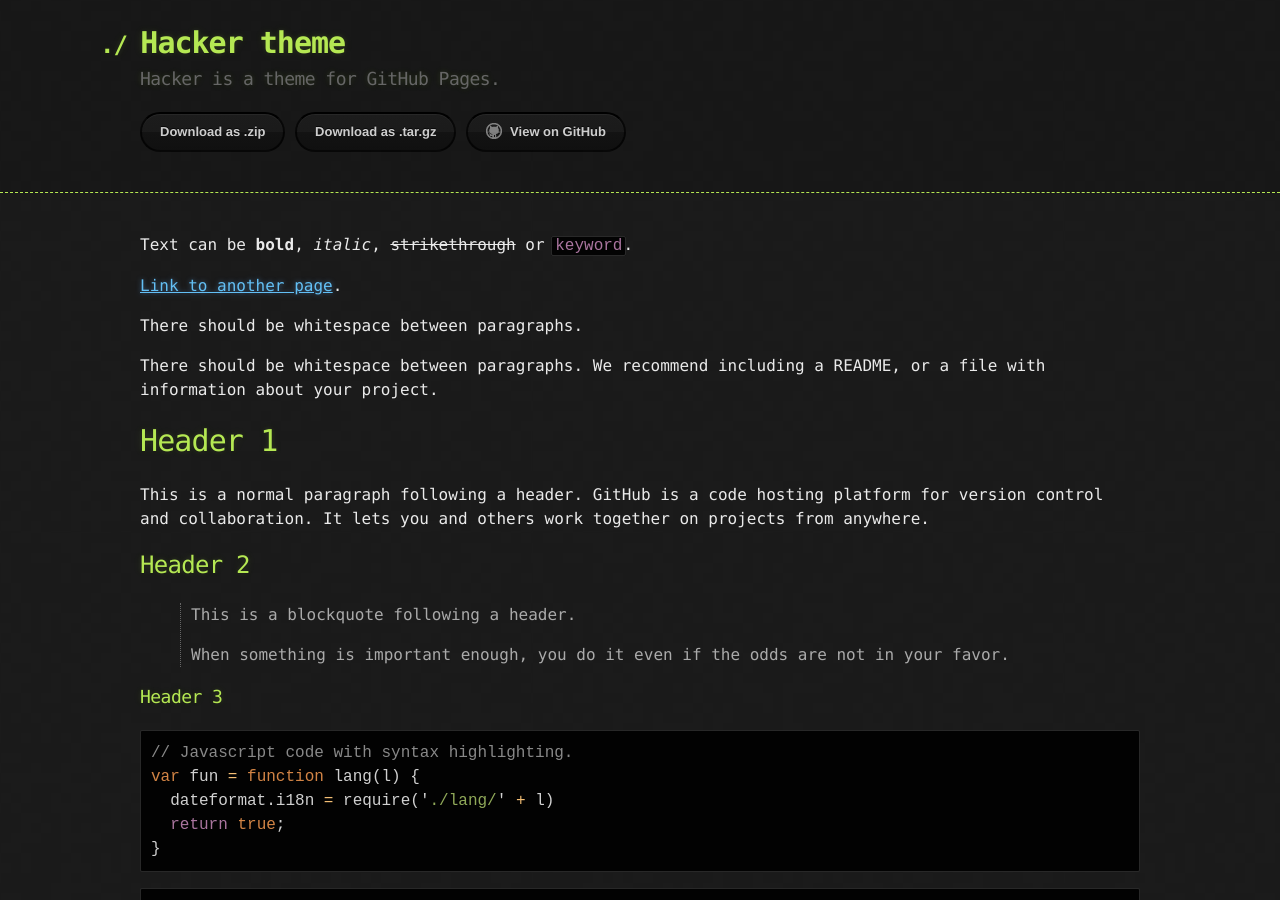
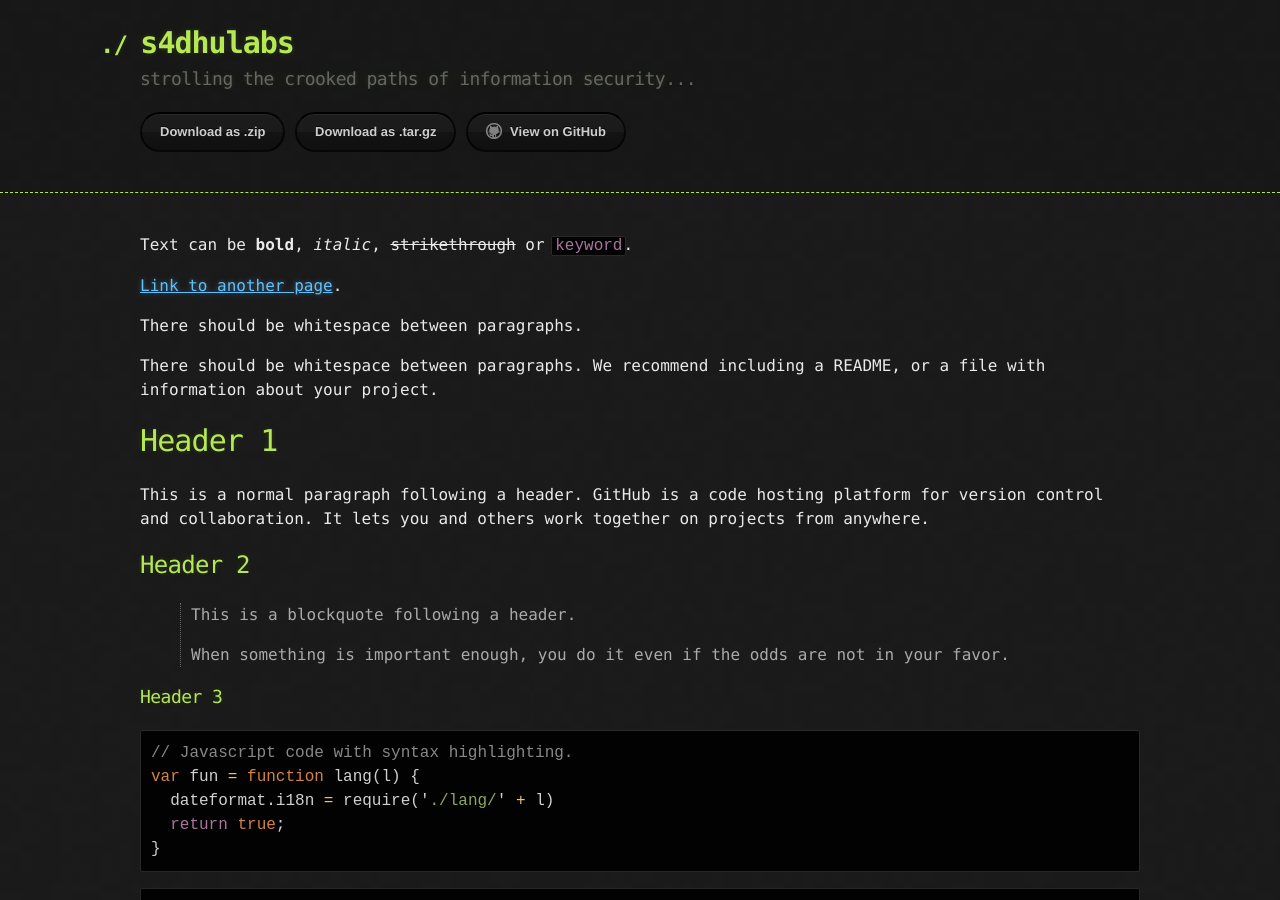
Before and after one commit to s4dhulabs/s4dhulabs.github.io, a Jekyll site: the page built from index.md, in a window 1280 px wide and 900 px high. Built offline with Jekyll 4.4.1, drawn with Linux system fonts in a browser that asks for light colours.

Commit message:
style commit

```diff
--- a/_config.yml
+++ b/_config.yml
@@ -1,5 +1,5 @@
-title: Hacker theme
-description: Hacker is a theme for GitHub Pages.
+title: s4dhulabs
+description: strolling the crooked paths of information security...
 show_downloads: true
 google_analytics:
 theme: jekyll-theme-hacker
```
